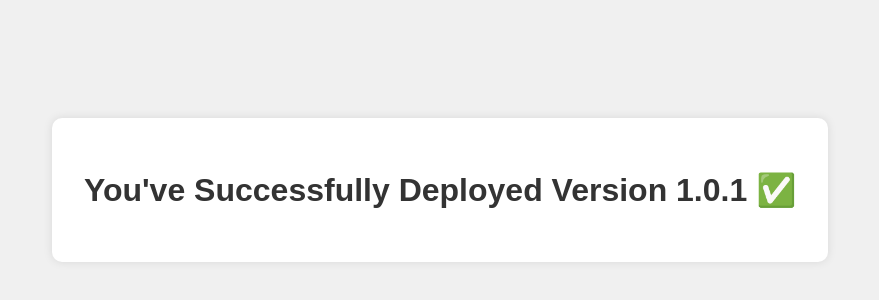
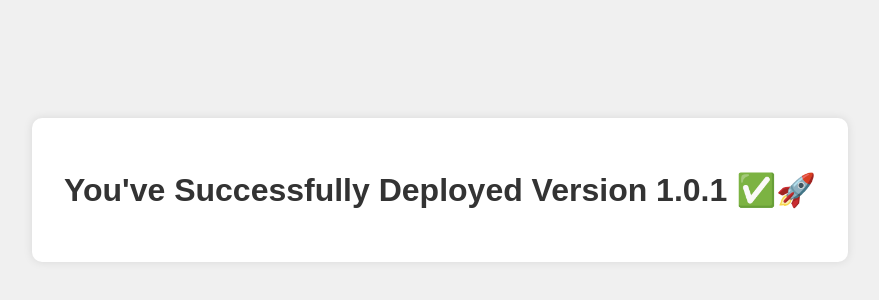
Before and after one commit to RaphaelDerouelle/tutorial-docker-actions-watchtower, a website: page public/index.html in a window 1280 px wide. Shown: the part 210-510 px from the top of the page, without its empty margins (200-1079 px from the left). Drawn offline with Linux system fonts and the light colour scheme.

Commit message:
Update to version 1.0.1

```diff
--- a/public/index.html
+++ b/public/index.html
@@ -8,7 +8,7 @@
 </head>
 <body>
     <div class="container">
-        <h1>You've Successfully Deployed Version 1.0.1 ✅</h1>
+        <h1>You've Successfully Deployed Version 1.0.1 ✅🚀</h1>
     </div>
 </body>
 </html>
```
Also changed, not shown: .github/workflows/docker-build-push.yml.
